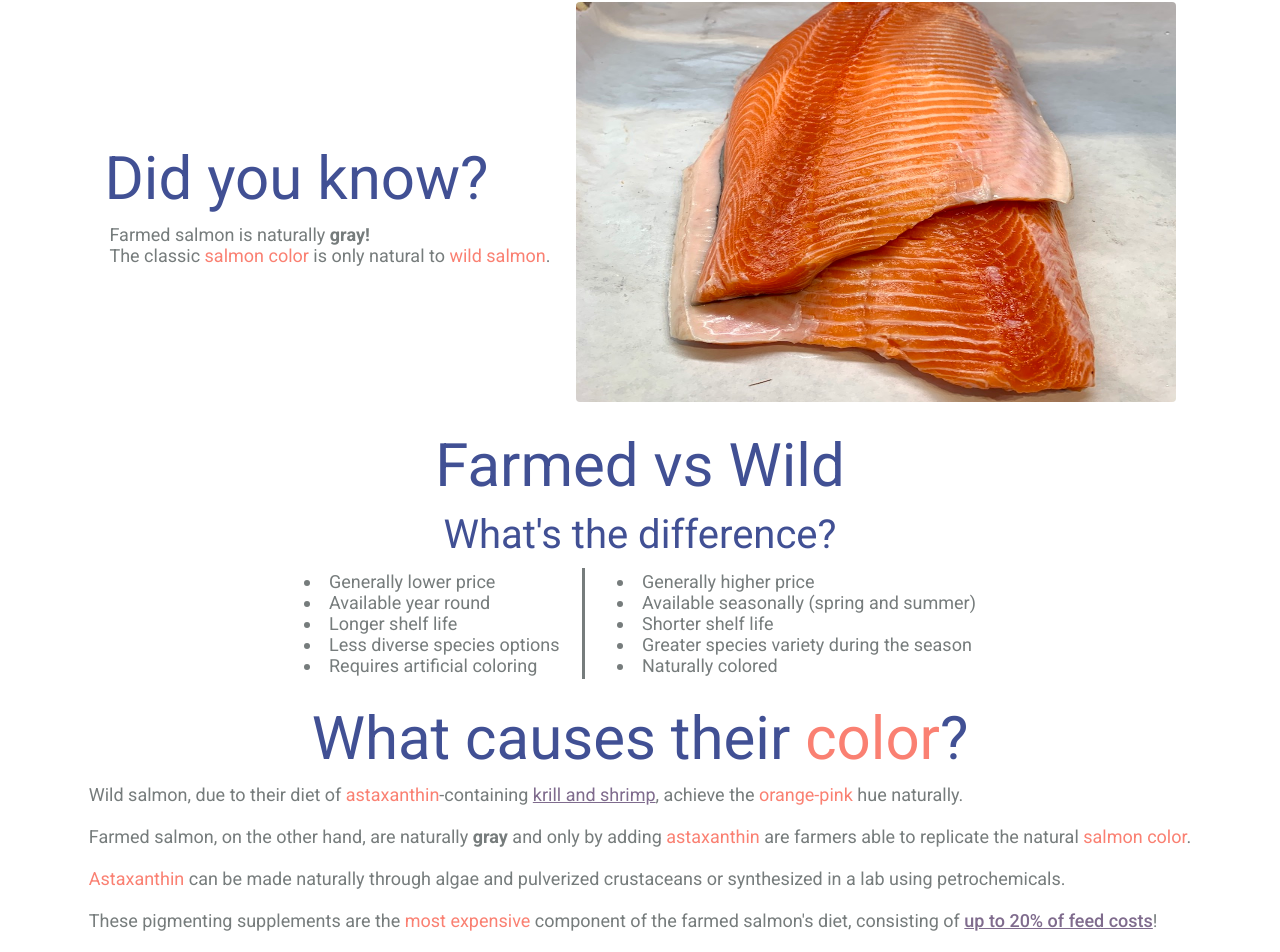
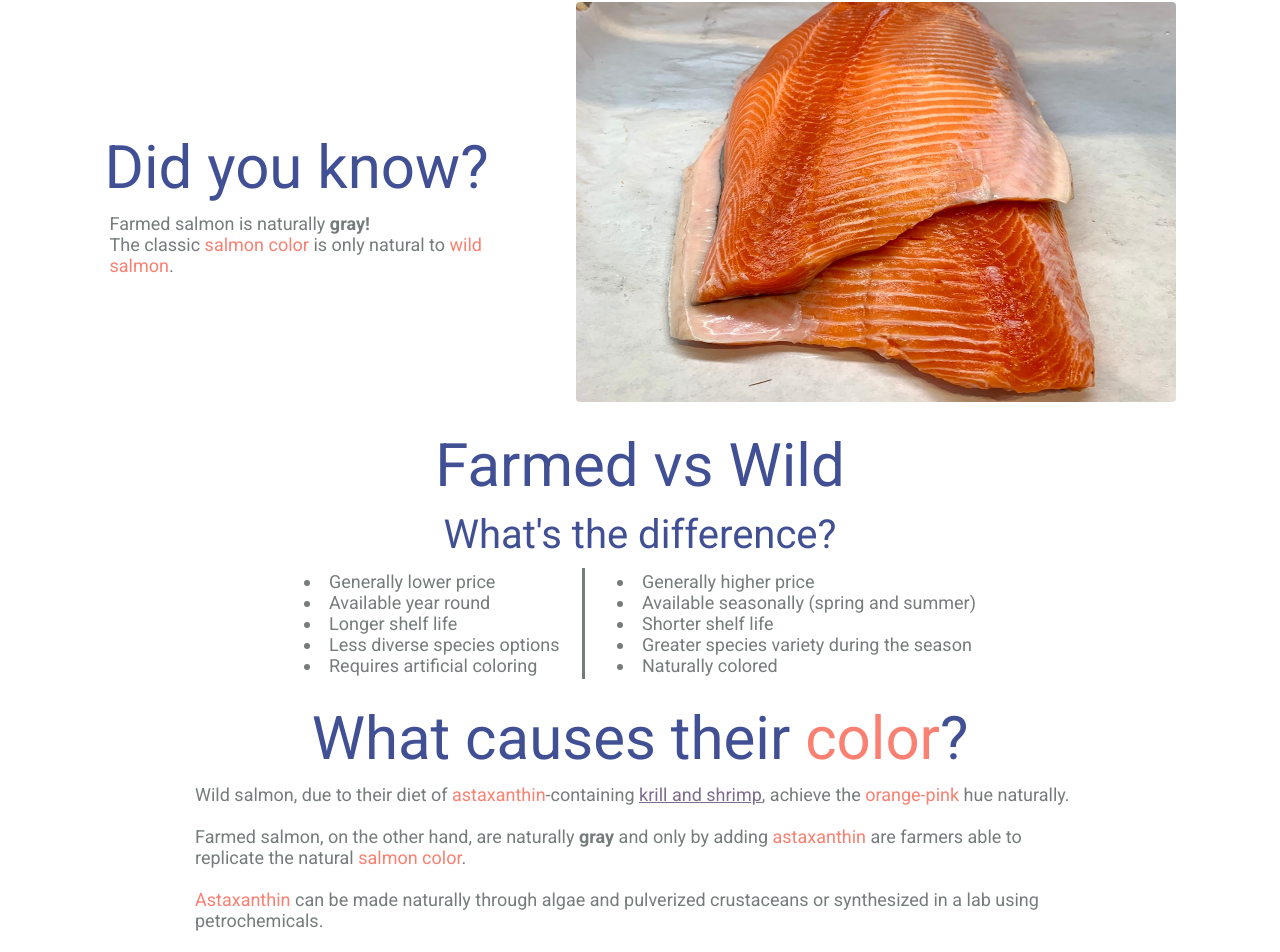
Before and after one commit to sungyotkim/gray-salmon-please, a React (Vite) app in the folder gray-salmon-please/: page / in a window 1280 px wide. Shown: the part 129-1081 px from the top of the page. Before the commit the page ends 1060 px from the top, so only its background shows below. Built offline with nearby package versions, Linux system fonts and the light colour scheme.

Commit message:
adjust widths of components

```diff
--- a/gray-salmon-please/src/components/MainContentBody/ColorExplanation/ColorExplanation.css
+++ b/gray-salmon-please/src/components/MainContentBody/ColorExplanation/ColorExplanation.css
@@ -1,8 +1,10 @@
 .color-explanation-container {
-  margin-top: 24px;
   display: flex;
   flex-direction: column;
   align-items: center;
+  max-width: 900px;
+  margin-inline: auto;
+  margin-top: 24px;
 }
 
 .color-explanation-container > h2 {
--- a/gray-salmon-please/src/components/MainContentBody/Introduction/Introduction.css
+++ b/gray-salmon-please/src/components/MainContentBody/Introduction/Introduction.css
@@ -6,6 +6,7 @@
   justify-content: center;
   gap: 20px;
   align-items: center;
+  max-width: 1071px;
 }
 
 .introduction-text-container {
```
